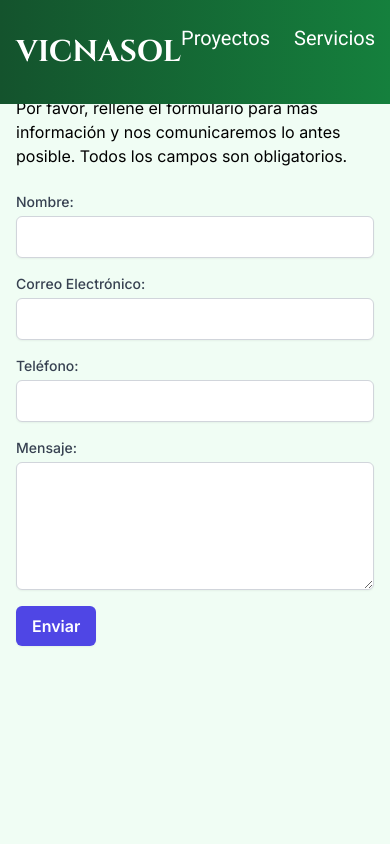
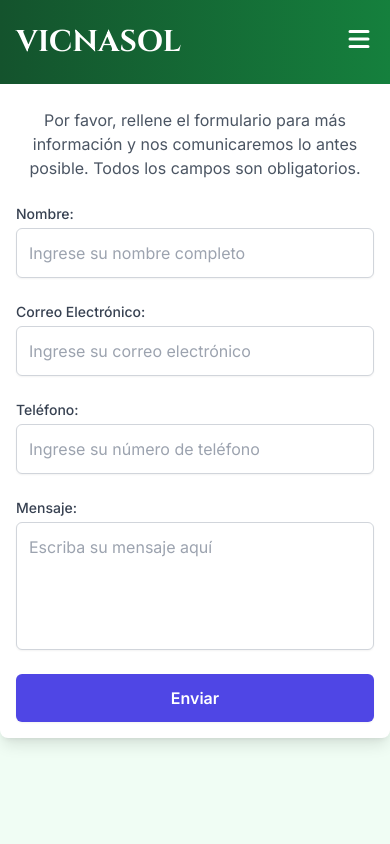
Before and after one commit to Gi4ncarlo/Vicnasol, a Next.js app in the folder vicnasol/: page /pages/Contacto in a window 390 px wide. Shown: the top 844 px of the page. Built offline with nearby package versions, Linux system fonts and the light colour scheme.

Commit message:
Cambios en navbar y terminando contacto

```diff
--- a/vicnasol/package.json
+++ b/vicnasol/package.json
@@ -16,6 +16,7 @@
     "next": "14.2.3",
     "react": "^18",
     "react-dom": "^18",
+    "react-icons": "^5.3.0",
     "swiper": "^11.1.4",
     "tailwind-merge": "^2.3.0"
   },
--- a/vicnasol/src/app/components/navbar.tsx
+++ b/vicnasol/src/app/components/navbar.tsx
@@ -2,9 +2,11 @@
 
 import { useEffect, useState } from "react";
 import Link from "next/link";
+import { HiMenu, HiX } from "react-icons/hi";
 
 export default function Navbar() {
   const [isScrolled, setIsScrolled] = useState(false);
+  const [isMenuOpen, setIsMenuOpen] = useState(false); // Estado para controlar el menú hamburguesa
 
   useEffect(() => {
     const handleScroll = () => {
@@ -17,19 +19,38 @@ export default function Navbar() {
     };
   }, []);
 
+  const toggleMenu = () => {
+    setIsMenuOpen(!isMenuOpen);
+  };
+
   return (
     <nav
-      className={`fixed top-0 w-full z-10 transition-all duration-500 ${
-        isScrolled ? "bg-gradient-to-r from-green-900 to-green-700 opacity-90" : "bg-gradient-to-r from-green-900 to-green-700 py-4"
+      className={`fixed top-0 w-full transition-all duration-500 ${
+        isScrolled
+          ? "bg-gradient-to-r from-green-900 to-green-700 opacity-90"
+          : "bg-gradient-to-r from-green-900 to-green-700 py-4"
       }`}
     >
       <div className="container flex items-center justify-between mx-auto px-4 py-2">
-        <div className={`text-white text-3xl font-bold font-cinzel ${isScrolled ? "text-2xl" : ""}`}>
-          <Link href="/">
-            VICNASOL
-          </Link>
+        <div
+          className={`text-white text-3xl font-bold font-cinzel ${
+            isScrolled ? "text-2xl" : ""
+          }`}
+        >
+          <Link href="/">VICNASOL</Link>
         </div>
-        <ul className={`flex space-x-6 text-white text-xl font-roboto ${isScrolled ? "text-[17px] duration-700" : ""}`}>
+
+        <div className="lg:hidden">
+          <button onClick={toggleMenu} className="text-white text-3xl">
+            {isMenuOpen ? <HiX /> : <HiMenu />}
+          </button>
+        </div>
+
+        <ul
+          className={`hidden lg:flex space-x-6 text-white text-xl font-roboto ${
+            isScrolled ? "text-[17px] duration-700" : ""
+          }`}
+        >
           <li className="hover:-translate-y-1 hover:underline">
             <Link href="/pages/Proyectos">Proyectos</Link>
           </li>
@@ -43,6 +64,23 @@ export default function Navbar() {
             <Link href="/pages/Contacto">Contacto</Link>
           </li>
         </ul>
+
+        {isMenuOpen && (
+          <ul className="absolute top-16 right-4 bg-green-700 text-white text-xl font-roboto space-y-4 p-4 rounded-lg lg:hidden">
+            <li className="hover:-translate-y-1 hover:underline">
+              <Link href="/pages/Proyectos">Proyectos</Link>
+            </li>
+            <li className="hover:-translate-y-1 hover:underline">
+              <Link href="/About">Servicios</Link>
+            </li>
+            <li className="hover:-translate-y-1 hover:underline">
+              <Link href="/pages/SobreNosotros">Sobre Nosotros</Link>
+            </li>
+            <li className="hover:-translate-y-1 hover:underline">
+              <Link href="/pages/Contacto">Contacto</Link>
+            </li>
+          </ul>
+        )}
       </div>
     </nav>
   );
--- a/vicnasol/src/app/page.tsx
+++ b/vicnasol/src/app/page.tsx
@@ -86,7 +86,7 @@ const Home = () => {
 
       <section>
         <div className="bg-green-800 grid grid-cols-2 gap-10 max-w-screen-3xl max-h-[800px] mx-auto p-8">
-          <div className="bg-white shadow-lg rounded-lg flex flex-col max-h-[600px]">
+          <div className="bg-white shadow-lg rounded-lg flex flex-col max-h-[400px]">
             <div className="p-4 flex-grow">
               <h1 className="text-3xl font-bold text-green-700 mb-4 font-nunito text-center">
                 Empresa Vicnasol de Jardinería
@@ -115,7 +115,7 @@ const Home = () => {
               </p>
             </div>
 
-            <div className=" px-6 py-4 mx-auto">
+            <div className="px-6 py-4 mx-auto">
               <button className="bg-green-500 hover:bg-green-600 text-white font-bold py-2 px-4 rounded w-[200px] font-roboto text-xl">
                 Ver más
               </button>
--- a/vicnasol/src/app/pages/Contacto/page.tsx
+++ b/vicnasol/src/app/pages/Contacto/page.tsx
@@ -2,13 +2,13 @@ import { NextPage } from 'next';
 
 const Contact: NextPage = () => {
   return (
-    <div className="container mt-8 mx-auto p-4 max-w-lg">
-      <h2 className="text-2xl font-bold mb-4">Contacto</h2>
-      <p className="mb-6">
+    <div className="container mt-8 mx-auto p-4 max-w-lg bg-white shadow-lg rounded-lg">
+      <h2 className="text-3xl font-extrabold mb-6 text-center text-gray-800">Contacto</h2>
+      <p className="mb-6 text-gray-600 text-center">
         Por favor, rellene el formulario para más información y nos comunicaremos lo antes posible. Todos los campos son obligatorios.
       </p>
-      <form>
-        <div className="mb-4">
+      <form className="space-y-6">
+        <div>
           <label htmlFor="name" className="block text-sm font-medium text-gray-700">
             Nombre:
           </label>
@@ -17,10 +17,11 @@ const Contact: NextPage = () => {
             id="name"
             name="name"
             required
-            className="mt-1 p-2 block w-full border border-gray-300 rounded-md shadow-sm focus:ring-indigo-500 focus:border-indigo-500"
+            placeholder="Ingrese su nombre completo"
+            className="mt-1 p-3 block w-full border border-gray-300 rounded-md shadow-sm focus:ring-indigo-500 focus:border-indigo-500"
           />
         </div>
-        <div className="mb-4">
+        <div>
           <label htmlFor="email" className="block text-sm font-medium text-gray-700">
             Correo Electrónico:
           </label>
@@ -29,10 +30,11 @@ const Contact: NextPage = () => {
             id="email"
             name="email"
             required
-            className="mt-1 p-2 block w-full border border-gray-300 rounded-md shadow-sm focus:ring-indigo-500 focus:border-indigo-500"
+            placeholder="Ingrese su correo electrónico"
+            className="mt-1 p-3 block w-full border border-gray-300 rounded-md shadow-sm focus:ring-indigo-500 focus:border-indigo-500"
           />
         </div>
-        <div className="mb-4">
+        <div>
           <label htmlFor="phone" className="block text-sm font-medium text-gray-700">
             Teléfono:
           </label>
@@ -41,10 +43,11 @@ const Contact: NextPage = () => {
             id="phone"
             name="phone"
             required
-            className="mt-1 p-2 block w-full border border-gray-300 rounded-md shadow-sm focus:ring-indigo-500 focus:border-indigo-500"
+            placeholder="Ingrese su número de teléfono"
+            className="mt-1 p-3 block w-full border border-gray-300 rounded-md shadow-sm focus:ring-indigo-500 focus:border-indigo-500"
           />
         </div>
-        <div className="mb-4">
+        <div>
           <label htmlFor="message" className="block text-sm font-medium text-gray-700">
             Mensaje:
           </label>
@@ -52,12 +55,14 @@ const Contact: NextPage = () => {
             id="message"
             name="message"
             required
-            className="mt-1 p-2 block w-full border border-gray-300 rounded-md shadow-sm focus:ring-indigo-500 focus:border-indigo-500 h-32"
+            placeholder="Escriba su mensaje aquí"
+            className="mt-1 p-3 block w-full border border-gray-300 rounded-md shadow-sm focus:ring-indigo-500 focus:border-indigo-500 h-32"
+            style={{ resize: 'none' }}
           ></textarea>
         </div>
         <button
           type="submit"
-          className="px-4 py-2 bg-indigo-600 text-white font-semibold rounded-md shadow-sm hover:bg-indigo-700 focus:outline-none focus:ring-2 focus:ring-indigo-500"
+          className="w-full py-3 bg-indigo-600 text-white font-semibold rounded-md shadow-sm hover:bg-indigo-700 focus:outline-none focus:ring-2 focus:ring-indigo-500"
         >
           Enviar
         </button>
```
Also changed, not shown: 1 other file (tests, documents, lock files or other folders).
